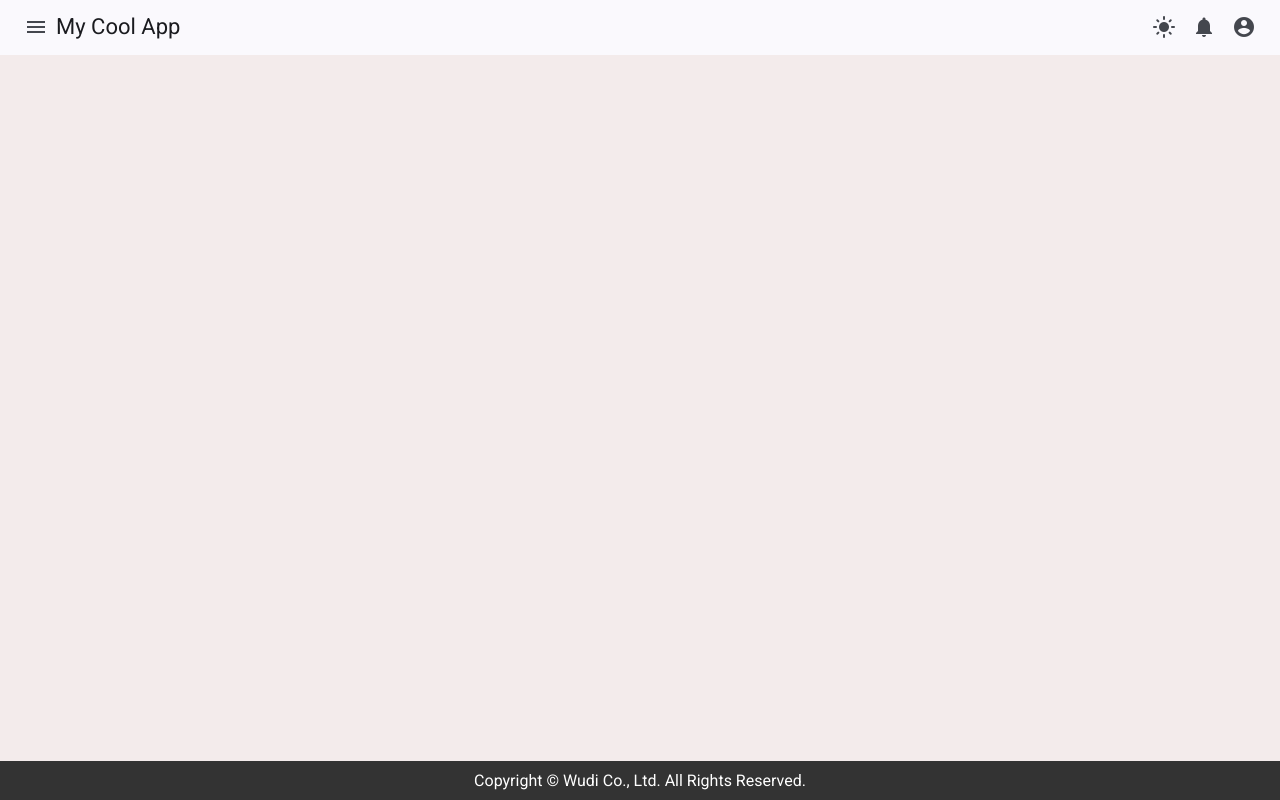
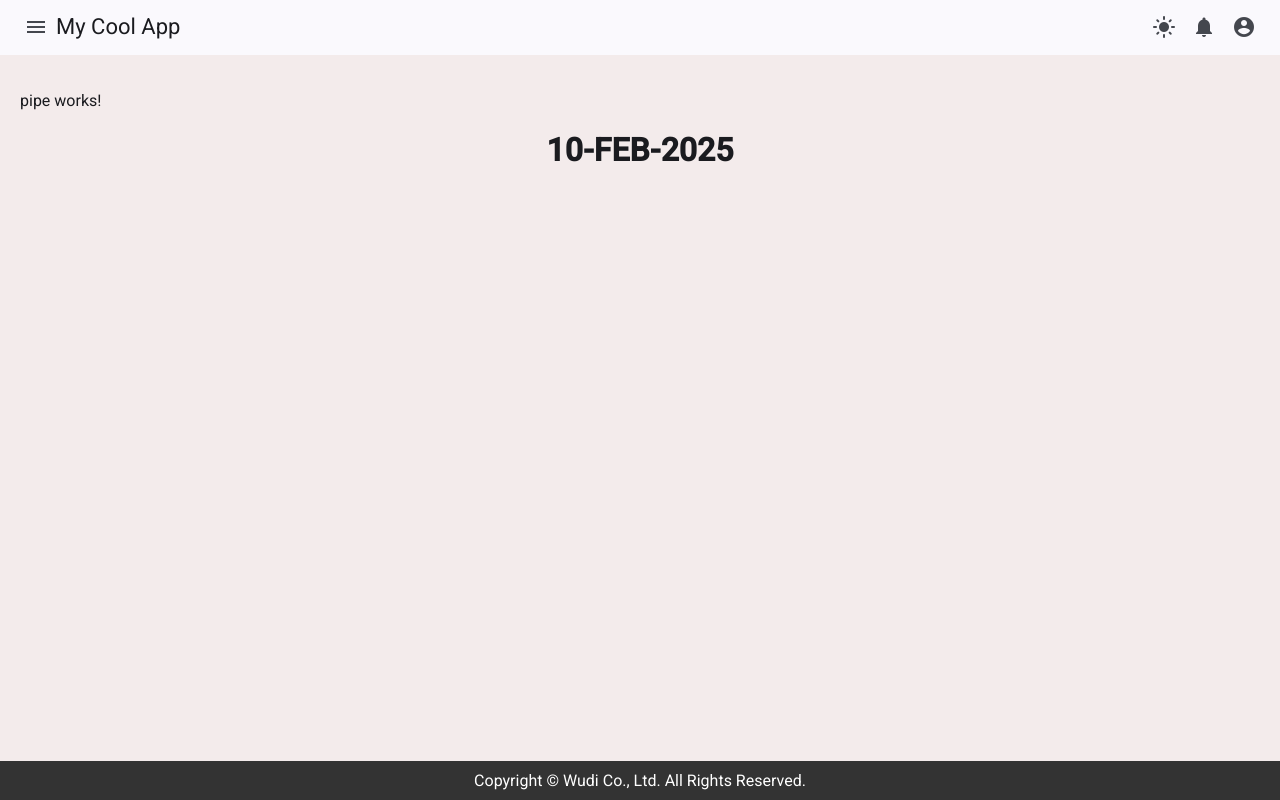
Before and after one commit to alisonwu6/my-angular-typescript-lab, an Angular app: page /pipe in a window 1280 px wide. Before the commit this address led to /. Built offline with nearby package versions, Linux system fonts and the light colour scheme.

Commit message:
feat: Pipes - 82 - intro

```diff
--- a/src/app/app.routes.ts
+++ b/src/app/app.routes.ts
@@ -16,6 +16,7 @@ import { ViewChildIndexComponent } from './page/decorator/view-child-index/view-
 import { ContainChildIndexComponent } from './page/decorator/contain-child-index/contain-child-index.component';
 import { HostBindingIndexComponent } from './page/decorator/host-binding-index/host-binding-index.component';
 import { ColorPickerIndexComponent } from './page/decorator/color-picker-index/color-picker-index.component';
+import { PipeComponent } from './features/pipe/pipe.component';
 
 export const routes: Routes = [
   { path: 'portfolio', component: PortfolioComponent },
@@ -33,6 +34,7 @@ export const routes: Routes = [
   { path: 'contain-child', component: ContainChildIndexComponent},
   { path: 'host-binding', component: HostBindingIndexComponent},
   { path: 'color-pick', component: ColorPickerIndexComponent},
+  { path: 'pipe', component: PipeComponent},
   { path: 'login', component: LoginComponent },
   { path: 'todo', component: TodoListComponent },
 ];
--- /dev/null
+++ b/src/app/features/pipe/pipe.component.html
@@ -0,0 +1,9 @@
+<p>pipe works!</p>
+
+<h1 style="text-align: center;">{{ showDt | date : "dd-MMM-yyyy" | uppercase }}</h1>
+
+<!--
+MM   -> 2 digits of month
+MMM  -> 3 letters character month
+MMMM -> full name of month
+-->
--- /dev/null
+++ b/src/app/features/pipe/pipe.component.ts
@@ -0,0 +1,28 @@
+import { CommonModule } from '@angular/common';
+import { Component } from '@angular/core';
+
+@Component({
+  selector: 'app-pipe',
+  imports: [CommonModule],
+  templateUrl: './pipe.component.html',
+  styleUrl: './pipe.component.scss',
+})
+export class PipeComponent {
+  title: string = 'Example of pipe expression';
+  showDt: Date = new Date();
+}
+
+/**
+async
+lowercase
+uppercase
+json
+filter
+orderBy
+map
+percent
+date
+currency
+slice
+join
+ */
--- a/src/app/layout/layout.config.ts
+++ b/src/app/layout/layout.config.ts
@@ -15,6 +15,7 @@ export const NAV_MENU = [
   { title: '@ContainChild', icon: '', route: '/contain-child' },
   { title: '@HostBinding', icon: '', route: '/host-binding' },
   { title: 'Color Pick', icon: '', route: '/color-pick' },
+  { title: 'Pipe', icon: '', route: '/pipe' },
   { title: 'To Do List', icon: '', route: '/todo' },
   { title: 'Dashboard', icon: '', route: '/dashboard' },
   { title: 'Users', icon: '', route: '/users' },
```
Also changed, not shown: src/app/features/pipe/pipe.component.scss (added), 1 other file (tests, documents, lock files or other folders).
